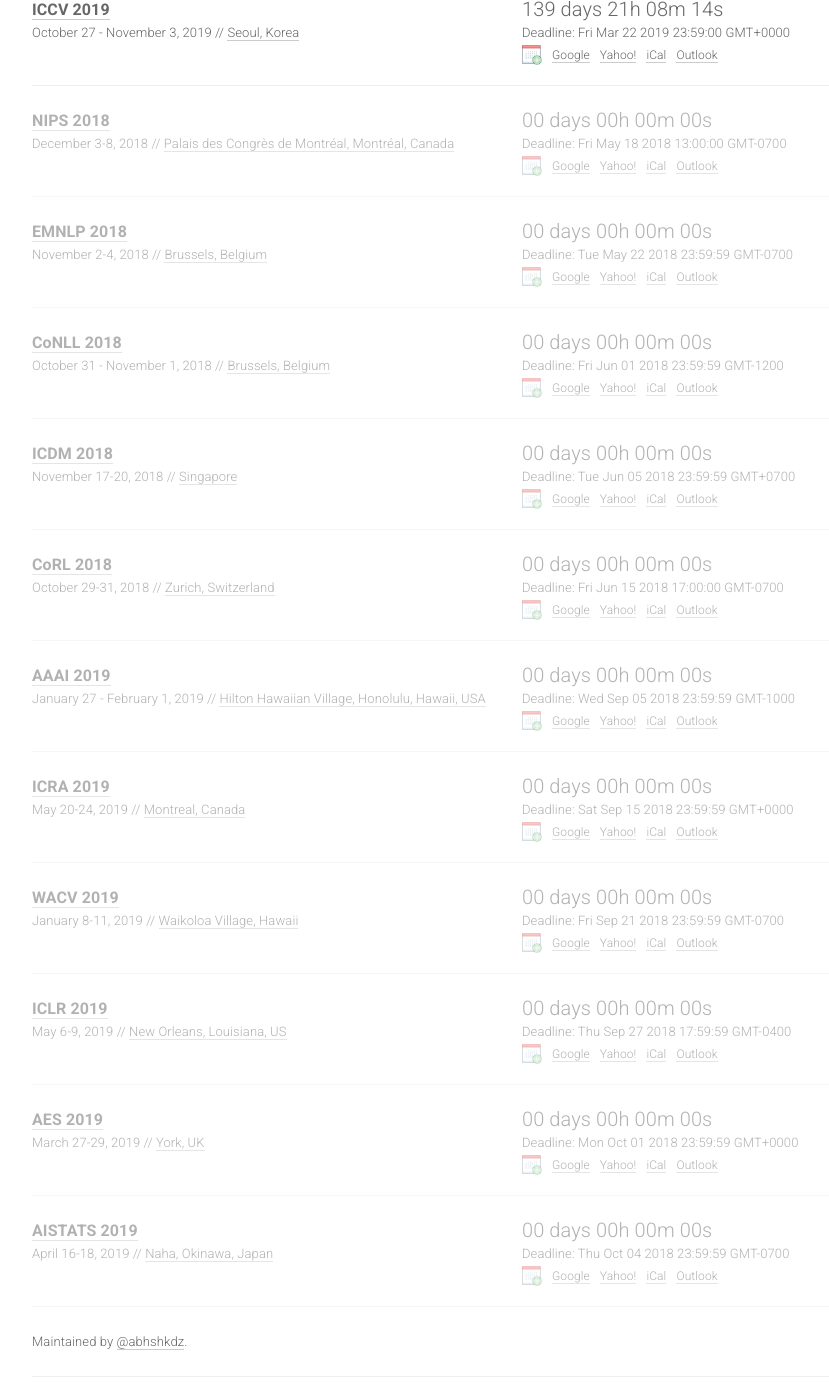
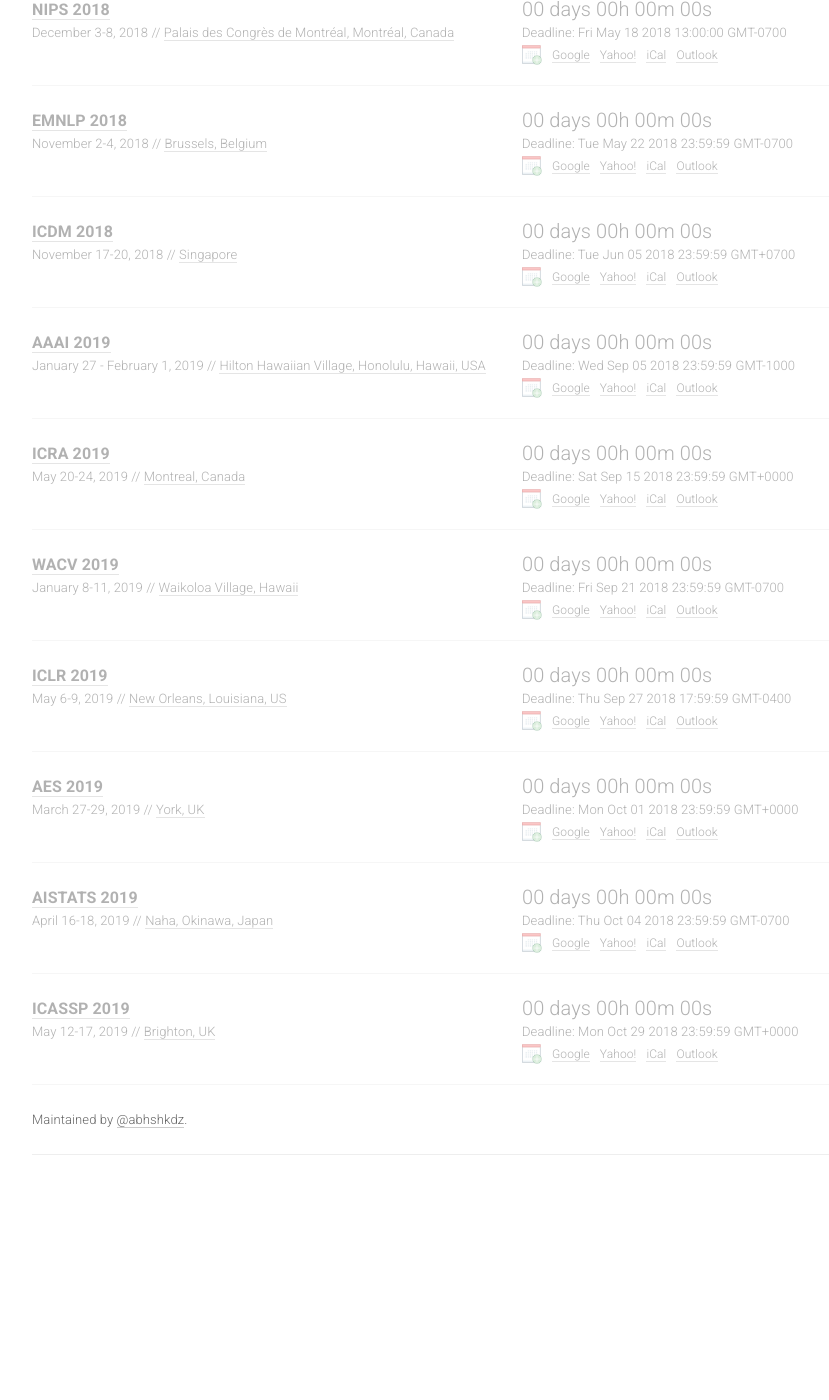
Before and after one commit to paperswithcode/ai-deadlines, a Jekyll site: the page built from index.html, in a window 1280 px wide and 1400 px high, scrolled down 1449 px. Shown: the whole window, without its empty margins (133-962 px from the left). Built offline with Jekyll 4.4.1, drawn with Linux system fonts in a browser that asks for light colours; nearby versions of some CDN libraries; comment, search, counter and statistics services are not loaded; after the commit the page ends 2627 px from its top, so only the background shows below that; some of the changed text lies outside the part shown.

Commit message:
Rearrange

```diff
--- a/_data/conferences.yml
+++ b/_data/conferences.yml
@@ -1,15 +1,5 @@
 
 ---
-
-- name: ICASSP
-  year: 2019
-  id: icassp2019
-  link: http://icassp2019.com/
-  deadline: "2018-10-29 23:59:59"
-  timezone: Etc/GMT
-  date: May 12-17, 2019
-  place: Brighton, UK
-  sub: SP
 
 - name: AAMAS
   year: 2019
@@ -71,7 +61,6 @@
   place: Freiburg, Germany
   sub: RO
 
-
 - name: KDD
   year: 2019
   id: kdd19
@@ -81,7 +70,6 @@
   date: August 3-7, 2019
   place: Anchorage, Alaska, USA
   sub: DM
-
 
 - name: IJCAI
   year: 2019
@@ -143,16 +131,6 @@
   place: Brussels, Belgium
   sub: NLP
 
-- name: CoNLL
-  year: 2018
-  id: conll18
-  link: http://www.conll.org/
-  deadline: "2018-06-01 23:59:59"
-  timezone: Etc/GMT+12
-  date: October 31 - November 1, 2018
-  place: Brussels, Belgium
-  sub: NLP
-
 - name: ICDM
   year: 2018
   id: icdm2018
@@ -162,16 +140,6 @@
   date: November 17-20, 2018
   place: Singapore
   sub: ML
-
-- name: CoRL
-  year: 2018
-  id: corl2018
-  link: http://www.robot-learning.org/
-  deadline: "2018-06-15 17:00:00"
-  timezone: America/Los_Angeles
-  date: October 29-31, 2018
-  place: Zurich, Switzerland
-  sub: RO
 
 - name: AAAI
   year: 2019
@@ -232,3 +200,13 @@
   date: April 16-18, 2019
   place: Naha, Okinawa, Japan
   sub: ML
+
+- name: ICASSP
+  year: 2019
+  id: icassp2019
+  link: http://icassp2019.com/
+  deadline: "2018-10-29 23:59:59"
+  timezone: Etc/GMT
+  date: May 12-17, 2019
+  place: Brighton, UK
+  sub: SP
```
